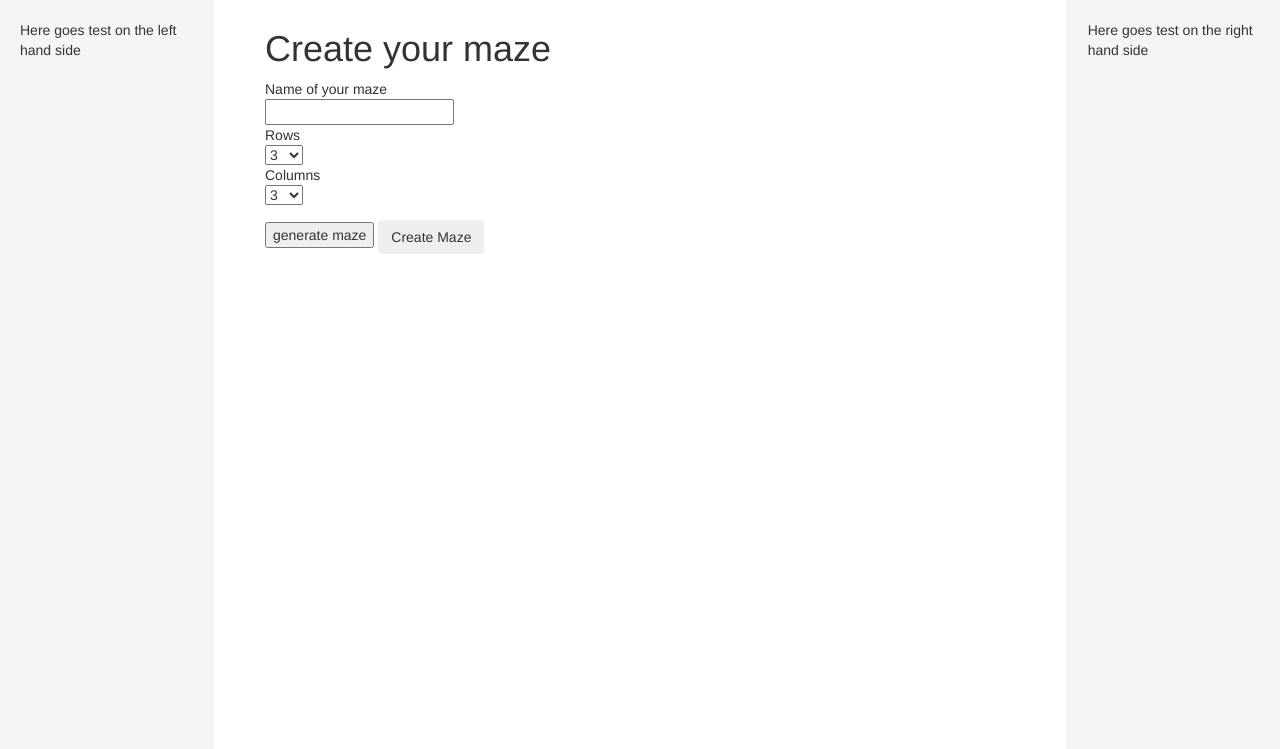
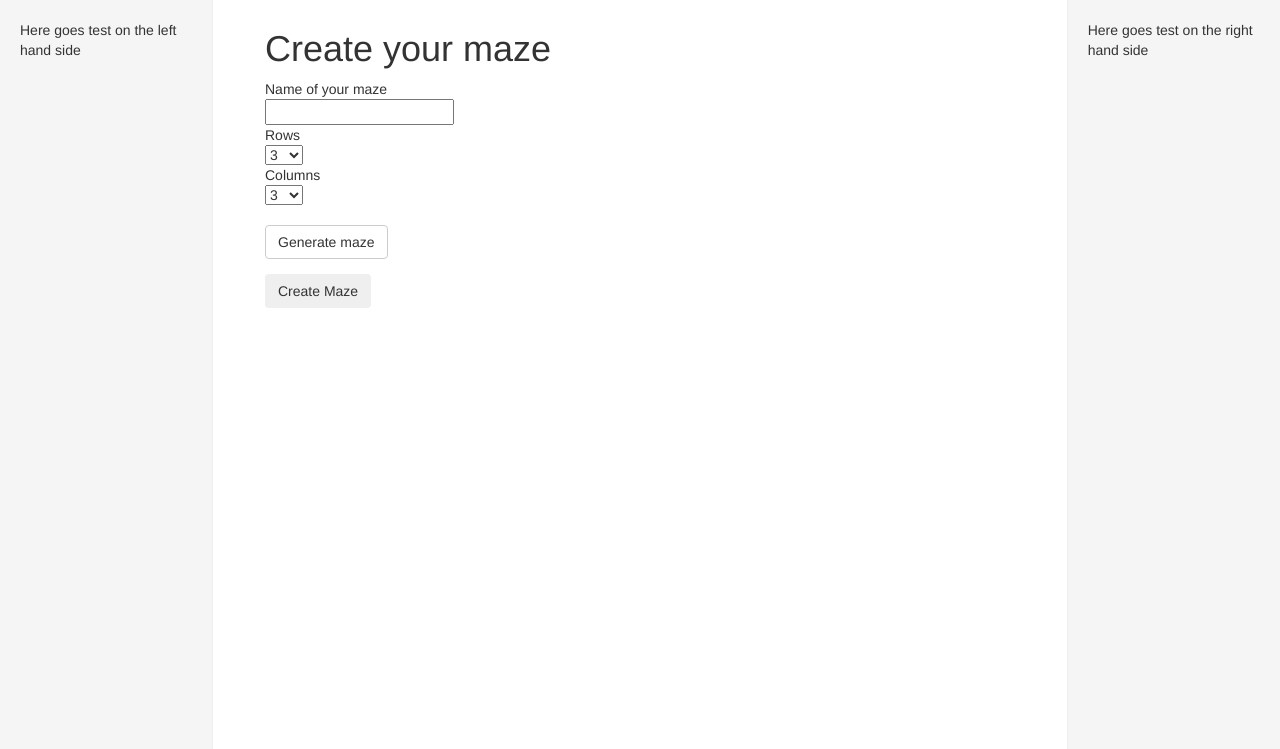
Before and after one commit to 2065983Y/amazing_app, a Django app: page /mazeapp/create/ in a window 1280 px wide. Shown: the part 51-800 px from the top of the page. Run offline with Django 3.2, Linux system fonts and the light colour scheme; parts of the project's set-up code (start-up, migrations or seed data) failed here and were passed over; some libraries are stand-ins or nearby versions.

Commit message:
Creating mazes made more responsive for users

```diff
--- a/amazingapp/views.py
+++ b/amazingapp/views.py
@@ -2,7 +2,7 @@ from django.shortcuts import render, redirect
 from amazingapp.algorithms.astar import aStar
 
 from amazingapp.forms import CreateMazeForm
-from amazingapp.models import Maze, UserProfile
+from amazingapp.models import Maze
 from django.shortcuts import redirect
 
 
@@ -13,16 +13,16 @@ from django.shortcuts import redirect
 def index(request):
     total_mazes = 0
     unsolved = {}
-    all_userprofiles = UserProfile.objects.all()
-    mules_list = UserProfile.objects.order_by('-mazes_created')[:5]
-    cats_list = UserProfile.objects.order_by('-mazes_solved')[:5]
-    for profile in all_userprofiles:
-        print profile
-        total_mazes += profile.mazes_created
-    for profile in all_userprofiles:
-        unsolved[profile] = total_mazes - profile.mazes_solved
-    context_dict = {'mules': mules_list, 'cats': cats_list, 'unsolved': unsolved}
-    response = render(request, 'amazingApp/index.html', context_dict)
+    #all_userprofiles = UserProfile.objects.all()
+    #mules_list = UserProfile.objects.order_by('-mazes_created')[:5]
+    #cats_list = UserProfile.objects.order_by('-mazes_solved')[:5]
+    #for profile in all_userprofiles:
+    #    print profile
+    #    total_mazes += profile.mazes_created
+    #for profile in all_userprofiles:
+    #    unsolved[profile] = total_mazes - profile.mazes_solved
+    #context_dict = {'mules': mules_list, 'cats': cats_list, 'unsolved': unsolved}
+    response = render(request, 'amazingApp/index.html', {})
     return response
 
 
@@ -37,10 +37,6 @@ def mazes(request):
     return render(request, 'amazingApp/index.html', {})
 
 
-# def index(request):
-#
-#    return render(request, 'base.html', {})
-
 #def mazes(request):
 #    m = Maze.objects.get(name="Destroyer583")
 #    #print m.cells
@@ -51,6 +47,7 @@ def mazes(request):
 #        return HttpResponse("NO WAY OUT u suck!")
 #
 #    return HttpResponse(m.cells)
+
 def create_maze(request):
     if request.method == "POST":
         data = request.POST
--- a/static/javascript/clickable-grid.js
+++ b/static/javascript/clickable-grid.js
@@ -1,4 +1,5 @@
 var clicked = {};
+
 
 function displayCells(rows, cols, clicked)
 {
@@ -12,7 +13,6 @@ function displayCells(rows, cols, clicked)
             var key = r.toString().concat(c.toString());
             if(key in clicked)
             {
-                //console.log(clicked[key]);
                 if(clicked[key]["row"] == r && clicked[key]["col"] == c)
                 {
                     cells = cells.concat("0");
@@ -22,38 +22,20 @@ function displayCells(rows, cols, clicked)
             cells = cells.concat("1");
         }
     }
-    console.log(cells);
     return cells;
 }
 
+
 function generateMaze()
 {
-    if(document.getElementById("id_rows").value)
-    {
-        if(document.getElementById("id_cols").value)
-        {
-
     var grid = clickableGrid(parseInt(document.getElementById("id_rows").value),
                             parseInt(document.getElementById("id_cols").value), function(el,row,col,i){
-                //console.log("You clicked on element:",el);
-                //console.log("You clicked on row:",row);
-                //console.log("You clicked on col:",col);
-                //console.log("You clicked on item #:",i);
-                //el.className='clicked';
+
         var rows = parseInt(document.getElementById("id_rows").value);
         var cols = parseInt(document.getElementById("id_cols").value);
-                //console.log(document.getElementById("id_rows").value);
-                //console.log(document.getElementById("id_cols").value);
-                if(el.className=="wall")
-                {
-                    el.className=" "
-                }
-                else
-                {
-                    el.className='wall'
-                }
-                //if (lastClicked) lastClicked.className='';
-                //lastClicked = el;
+
+        el.className = el.className=="wall"? " ": "wall";
+
         var square=row.toString().concat(col.toString());
         if(square in clicked)
             delete clicked[square];
@@ -64,21 +46,20 @@ function generateMaze()
     });
 
     document.body.appendChild(grid);
-            document.getElementById("clickme").style.visibility="hidden";
-            return;
-        }
-    }
-    alert("enter");
 }
 
-document.getElementById("clickMe").onclick = generateMaze;
 
 function clickableGrid( rows, cols, callback ){
     var i=0;
+    var previous = document.getElementsByTagName('table')[0];
+    if(previous)
+    {
+        previous.parentNode.removeChild(previous);
+    }
+
     var grid = document.createElement('table');
-    console.log(rows);
-    console.log(cols);
     grid.className = 'grid';
+
     for (var r=0;r<rows;++r){
         var tr = grid.appendChild(document.createElement('tr'));
         for (var c=0;c<cols;++c){
@@ -90,5 +71,9 @@ function clickableGrid( rows, cols, callback ){
             })(cell,r,c,i),false);
         }
     }
+
     return grid;
 }
+
+
+document.getElementById("clickMe").onclick = generateMaze;
--- a/templates/amazingApp/create_maze.html
+++ b/templates/amazingApp/create_maze.html
@@ -10,10 +10,12 @@
 {% block main_block %}
     <div>
     <h1>Create your maze</h1>
+
     <!--<p id="rows">10</p>
     <p id="cols">10</p>
     <p id="clicked"> 0 </p>-->
     <!--<input id="cells" type="hidden" name="cells" value="">-->
+
     <form role="form" method="post" action=".">
         {% csrf_token %}
         {% for hidden in form.hidden_fields %}
@@ -25,12 +27,13 @@
             {{ field.help_text }}<br/>
             {{ field }}<br/>
         {% endfor %}
-
+        <br/>
     <div class="form-group">
         <input class="form-control" id="id_cells" name="cells" type="hidden"/>
+        <button id="clickMe" class="btn btn-default" type="button" >Generate maze</button>
     </div>
 
-        <input id="clickMe" type="button" value="generate maze"/>
+
 
      <button type="submit" class="btn btn-dafault">Create Maze</button>
         </form>
```
Lines whose indentation alone changed are shown as unchanged.
